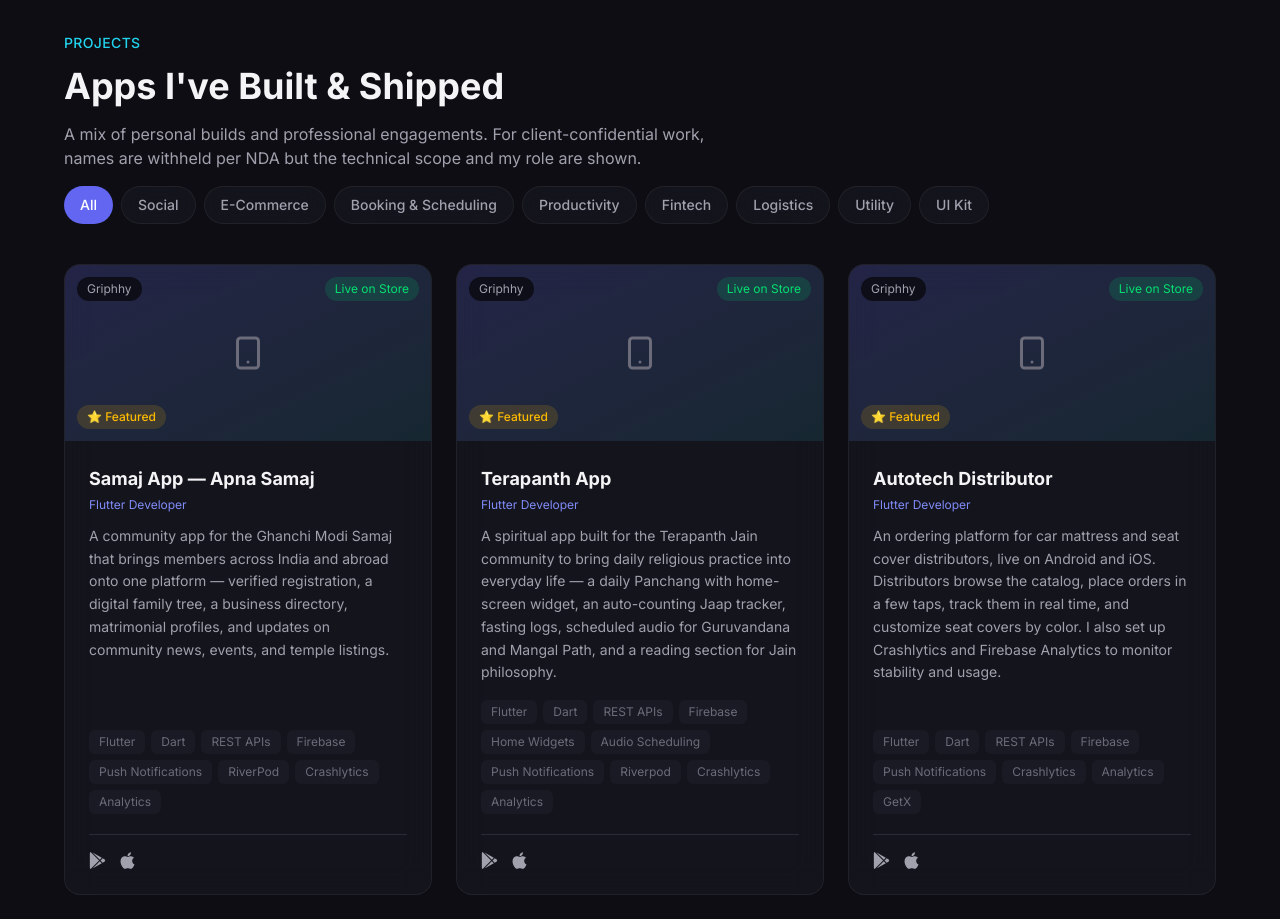
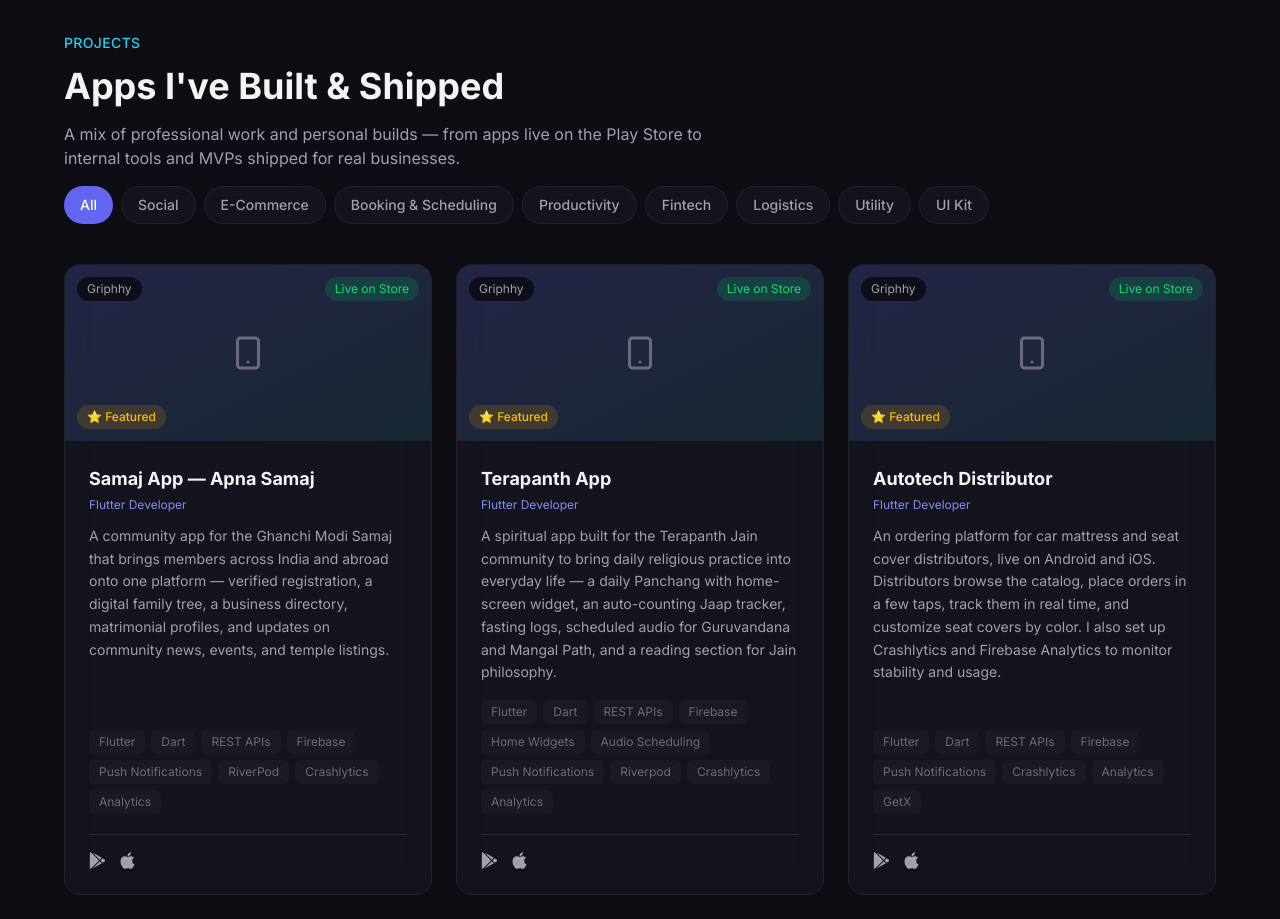
Before and after one commit to RaahilShaikh/rahil-portfolio, a React (Vite) app: page / in a window 1280 px wide. Shown: the part 3660-4579 px from the top of the page. Built offline with nearby package versions, Linux system fonts and the light colour scheme.

Commit message:
fix navbar logo, update projects heading

```diff
--- a/src/components/Projects.jsx
+++ b/src/components/Projects.jsx
@@ -32,9 +32,8 @@
             Apps I've Built & Shipped
           </h2>
           <p className="text-text-muted max-w-2xl mb-4">
-            A mix of personal builds and professional engagements. For
-            client-confidential work, names are withheld per NDA but the
-            technical scope and my role are shown.
+           A mix of professional work and personal builds — from apps live
+           on the Play Store to internal tools and MVPs shipped for real businesses.
           </p>
         </motion.div>
 
```
Also changed, not shown: 8 other files (tests, documents, lock files or other folders).
